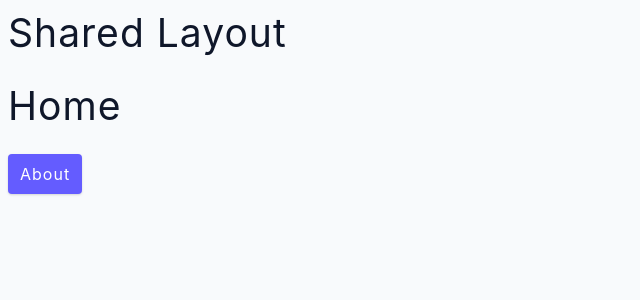
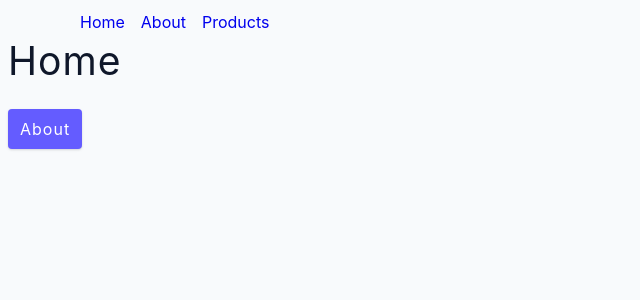
Before and after one commit to codeWithAshith/React-Router-6, a React (Create React App) app: page / in a window 1280 px wide. Shown: the top 300 px of the page, without its empty margins (0-640 px from the left). Built offline with nearby package versions, Linux system fonts and the light colour scheme.

Commit message:
08. Adding Navbar to Shared Layout

```diff
--- /dev/null
+++ b/src/components/NavBar.jsx
@@ -0,0 +1,16 @@
+import React from "react";
+import { Link } from "react-router-dom";
+
+const NavBar = () => {
+  return (
+    <>
+      <nav className="navbar">
+        <Link to="/">Home</Link>
+        <Link to="/about">About</Link>
+        <Link to="/products">Products</Link>
+      </nav>
+    </>
+  );
+};
+
+export default NavBar;
--- a/src/components/SharedLayout.jsx
+++ b/src/components/SharedLayout.jsx
@@ -1,10 +1,11 @@
 import React from "react";
 import { Outlet } from "react-router-dom";
+import NavBar from "./NavBar";
 
 const SharedLayout = () => {
   return (
     <>
-      <h2>Shared Layout</h2>
+      <NavBar />
       <Outlet />
     </>
   );
```
